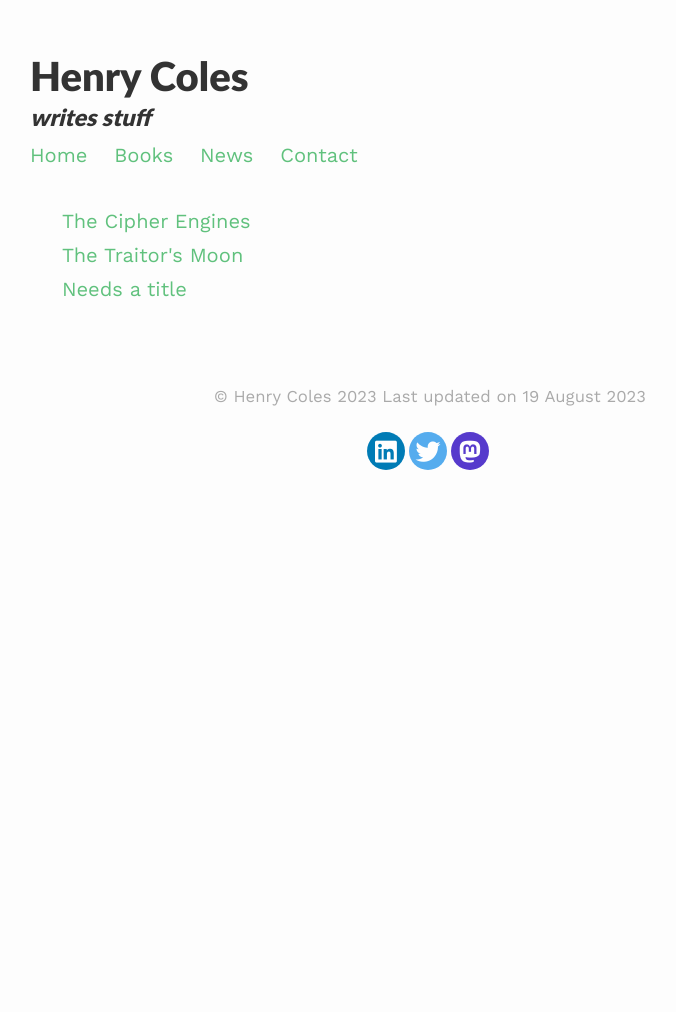
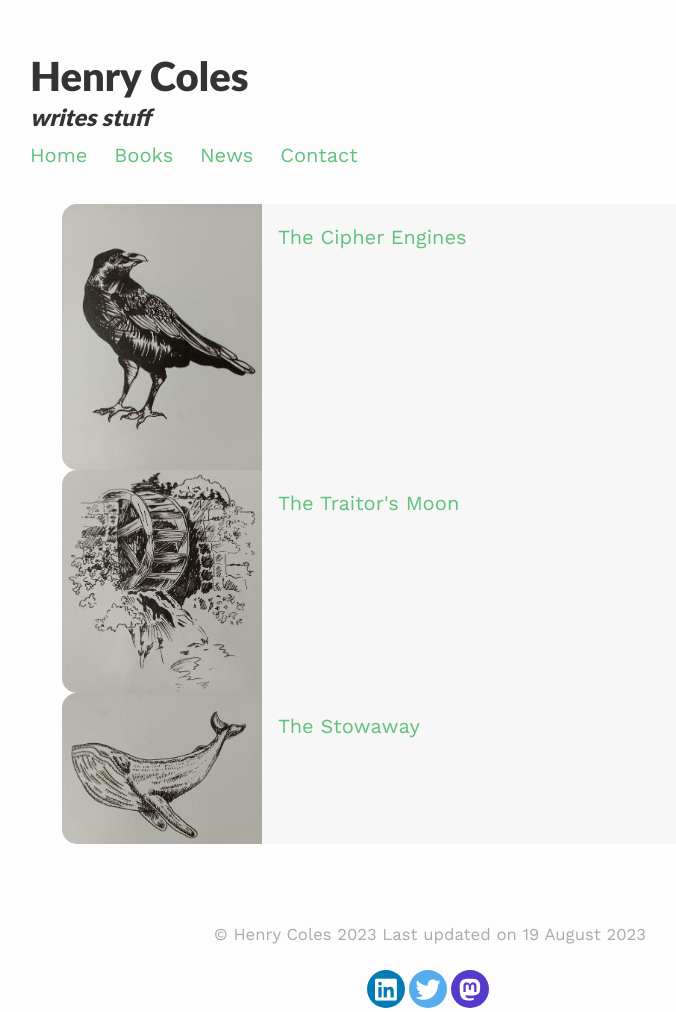
Before and after one commit to hcoles/henrycoles, a Jekyll site: the page built from _pages/books.md, in a window 1280 px wide. Shown: the whole page, without its empty margins (210-886 px from the left). Built offline with Jekyll 4.4.1, drawn with Linux system fonts in a browser that asks for light colours; nearby versions of some CDN libraries; before the commit the page ends 980 px from its top, so only the background shows below that.

Commit message:
give the stowaway a title and add some art

```diff
--- a/_books/working_title.md
+++ b/_books/the_stowaway.md
@@ -1,13 +1,13 @@
 ---
 layout: default
-title: Needs a title
+title: The Stowaway
 layout: about
 profile:
   align: right
   image: whale.jpg
 ---
 
-# Needs a title
+# The Stowaway
 
 My current WIP follows Ezra as she stows away on a ship and travels to the mysterious Evening Kingdom accompanied by sailors, whales and the voices in her head.
 
--- a/_config.yml
+++ b/_config.yml
@@ -48,12 +48,9 @@ collections:
     output: true
     permalink: /books/:name/
     order:
-      - shortProject.md
-      - longerProjectTitle.md
-      - redirect.md
-      - project4.md
-      - project5.md
-      - project6.md
+      - the_cipher_engines.md
+      - the_traitors_moon.md
+      - the_stowaway.md
 
 sass:
   sass_dir: /assets/css/_sass
--- a/_pages/books.md
+++ b/_pages/books.md
@@ -10,10 +10,15 @@ published: true
 
   {% for project in site.books %}
 
-          <a href="{{ project.url }}">
+          <div class="projectTile">
+          <img src="/assets/images/{{ project.profile.image }}" class="bookimg" />
+          <span>
+          <a href="{{ project.url }}" >
               {{ project.title }}
-              <br/>
           </a>
+          </span>
+
+          </div>
 
   {% endfor %}
 
--- a/assets/css/_sass/projects.scss
+++ b/assets/css/_sass/projects.scss
@@ -20,16 +20,18 @@
   @media (prefers-color-scheme: dark) {
     background: $projectbox-dark;
   }
-  height: 200px;
   width: 100%;
   overflow: hidden;
   display: table;
+
 }
 
 .projectTile a {
   display: table-cell;
   vertical-align: middle;
   text-align: center;
+  padding-top: 1rem;
+  padding-left: 1rem;
   cursor: pointer;
 }
 
--- a/assets/css/_sass/style.scss
+++ b/assets/css/_sass/style.scss
@@ -193,3 +193,10 @@ blockquote {
       background: #f7f7f7;
   }
 }
+
+.bookimg {
+  width: 100%;
+  max-width: 200px;
+  height: auto;
+  float: left;
+}
--- a/assets/css/_sass/variables.scss
+++ b/assets/css/_sass/variables.scss
@@ -13,7 +13,7 @@ $projectbox-text:  #1e2126;
 
 // Color scheme for light
 $body-bg: #fdfdfd;
-$projectbox: #c3e1c9;
+$projectbox: #f6f7f6;
 $text-color: #333;
 
 // Color scheme for dark modes
```
